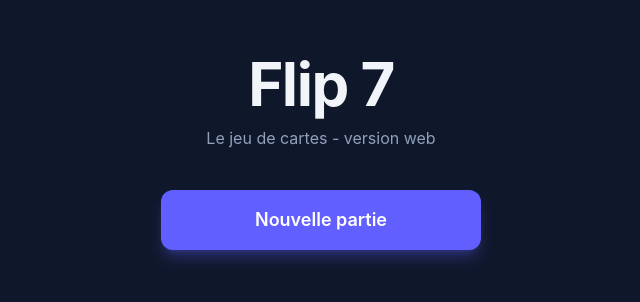
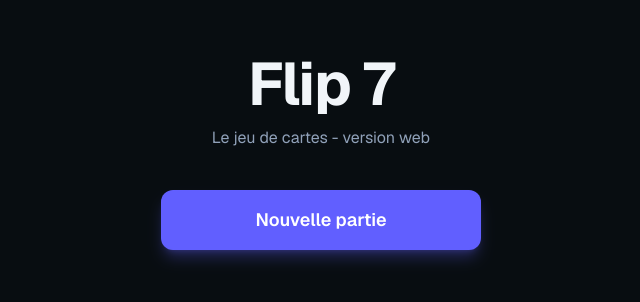
Before and after one commit to Mart1n-S/FliipSeven, a Vue app: page /#/ in a window 1280 px wide. Shown: the part 248-550 px from the top of the page, without its empty margins (319-959 px from the left). Built offline with nearby package versions, Linux system fonts and the light colour scheme.

Commit message:
feat(styles): integrate Geist and Geist Mono fonts, update design tokens for visual redesign

```diff
--- a/package.json
+++ b/package.json
@@ -25,6 +25,8 @@
     "vue-router": "^5.0.7"
   },
   "devDependencies": {
+    "@fontsource/geist": "^5.2.9",
+    "@fontsource/geist-mono": "^5.2.8",
     "@tailwindcss/vite": "^4.3.0",
     "@types/node": "^24.12.3",
     "@vite-pwa/assets-generator": "^1.0.2",
--- a/src/presentation/styles/main.css
+++ b/src/presentation/styles/main.css
@@ -1,8 +1,35 @@
 @import 'tailwindcss';
 
+/*
+ * Design tokens — Phase 1 of the visual redesign.
+ *
+ * The previous theme used Inter + the default Tailwind slate palette.
+ * The new direction (inspired by the user-validated mockups) keeps
+ * Tailwind's slate scale as a base but introduces:
+ *  - Geist + Geist Mono as the type pair (sans for text, mono for
+ *    numerals and timestamps)
+ *  - A few semantic surface / accent tokens so components don't have
+ *    to repeat the same slate-900/40 / slate-800 / etc. everywhere.
+ *
+ * Status colors map 1:1 to player statuses so they can be used as
+ * tailwind utilities directly (eg. `text-[--color-status-active]`).
+ */
 @theme {
-  --font-sans:
-    'Inter', system-ui, -apple-system, 'Segoe UI', Roboto, 'Helvetica Neue', Arial, sans-serif;
+  --font-sans: 'Geist', system-ui, -apple-system, 'Segoe UI', Roboto, sans-serif;
+  --font-mono: 'Geist Mono', ui-monospace, 'SF Mono', Menlo, Consolas, monospace;
+
+  /* Surfaces */
+  --color-surface-base: oklch(15.5% 0.012 250);
+  --color-surface-raised: oklch(19% 0.012 250);
+  --color-surface-overlay: oklch(22% 0.012 250);
+  --color-surface-border: oklch(28% 0.012 250);
+
+  /* Status colors (active / stayed / busted / frozen / flip7) */
+  --color-status-active: oklch(78% 0.13 210);
+  --color-status-stayed: oklch(70% 0.02 250);
+  --color-status-busted: oklch(70% 0.18 20);
+  --color-status-frozen: oklch(78% 0.11 200);
+  --color-status-flip7: oklch(82% 0.13 80);
 }
 
 html,
@@ -13,11 +40,33 @@ body,
 
 body {
   margin: 0;
-  background-color: var(--color-slate-900);
+  background-color: var(--color-surface-base);
   color: var(--color-slate-100);
   font-family: var(--font-sans);
+  font-feature-settings: 'cv11', 'ss01';
   -webkit-font-smoothing: antialiased;
   -moz-osx-font-smoothing: grayscale;
+}
+
+/*
+ * Tabular numbers everywhere they appear (scores, deck counts,
+ * timestamps): keeps columns aligned and avoids the cosmetic shake
+ * when a score increments.
+ */
+.tabular-nums,
+[data-tabular] {
+  font-variant-numeric: tabular-nums;
+}
+
+/*
+ * Focus-visible — accessibility baseline.
+ * Buttons and links get a clearly visible ring keyboard-only.
+ * Touch / mouse interactions are unaffected.
+ */
+:focus-visible {
+  outline: 2px solid var(--color-status-active);
+  outline-offset: 2px;
+  border-radius: 4px;
 }
 
 /* Highlight the card the user has just drawn. Plays once at mount. */
```
Also changed, not shown: src/main.ts (+9 -0 lines), 1 other file (tests, documents, lock files or other folders).
